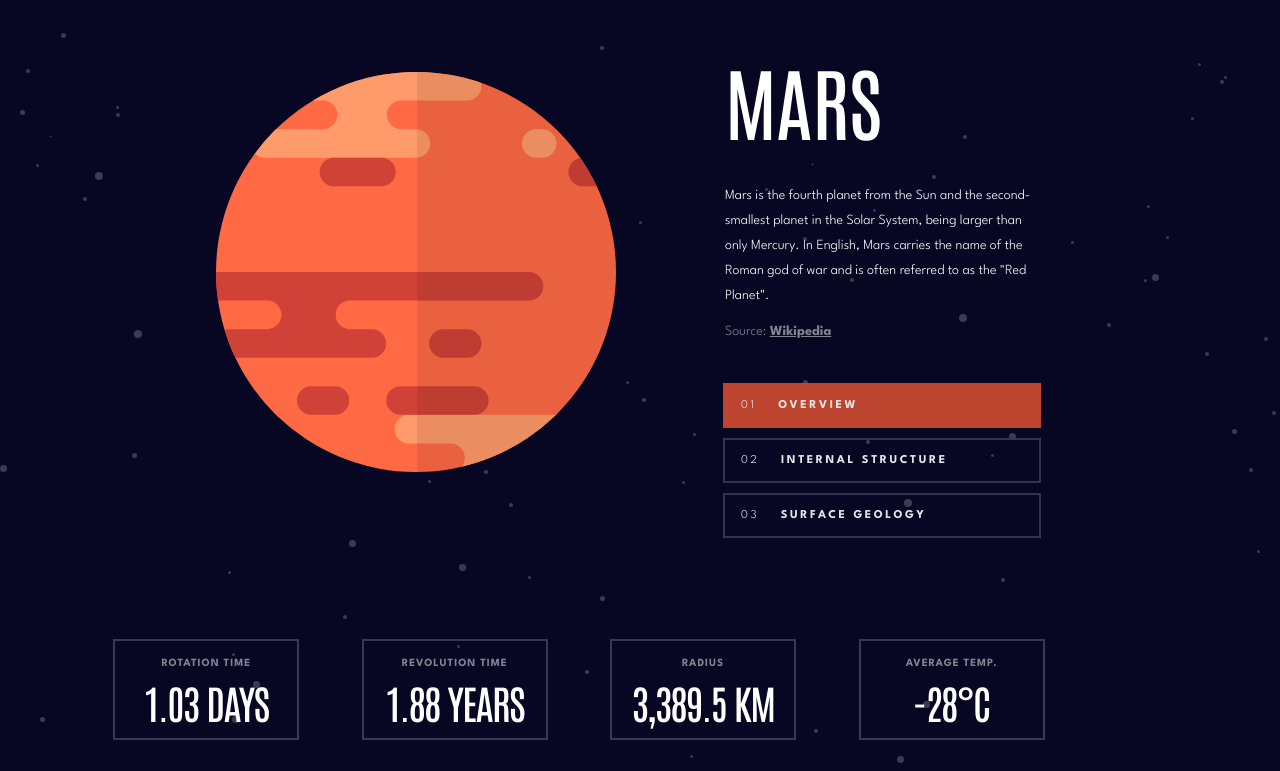
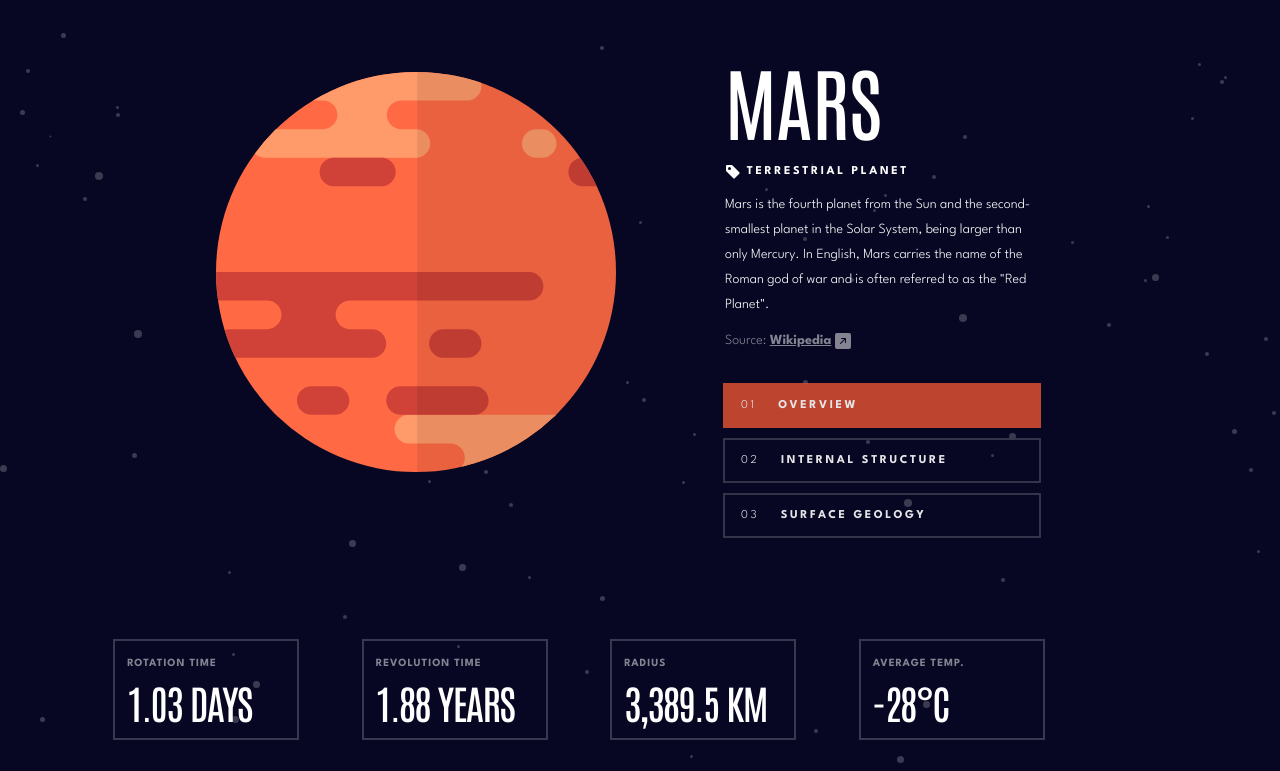
Before and after one commit to SimaElisabeta/Planets-fact-site, a Django app: page /Mars/1/ in a window 1280 px wide. Shown: the part 92-863 px from the top of the page. Run offline with Django 4.2, Linux system fonts and the light colour scheme; data comes from the database, SQL or seed files in the repository; both versions use the stored data as it was after the commit.

Commit message:
added PlanetType model and linked category to all Planets

```diff
--- a/plantes_fact_site/planets_app/admin.py
+++ b/plantes_fact_site/planets_app/admin.py
@@ -1,5 +1,6 @@
 from django.contrib import admin
-from .models import Planet
+from .models import Planet, PlanetType
 
 # Register your models here.
 admin.site.register(Planet)
+admin.site.register(PlanetType)
--- a/plantes_fact_site/planets_app/models.py
+++ b/plantes_fact_site/planets_app/models.py
@@ -3,7 +3,28 @@ from django.core.validators import FileExtensionValidator
 
 
 # Create your models here.
+class PlanetType(models.Model):
+    TERESTRIAL_PLANET = "TP"
+    GAS_GIANT = "GGP"
+
+    PLANET_TYPES_CATEGORY = [
+        (TERESTRIAL_PLANET, "Terrestrial Planet"),
+        (GAS_GIANT, "Gas Giant")
+    ]
+
+    planet_category = models.CharField(max_length=3, choices=PLANET_TYPES_CATEGORY)
+
+    def __str__(self):
+        # tuple to dict conversion -> example: {'TP': 'Terrestrial Planet', 'GGP': 'Gas Giant'}
+        planet_category_dict = dict(self.PLANET_TYPES_CATEGORY)
+
+        # storing value, where self.planet_category represents the key for the value I want to store
+        category_full_name = planet_category_dict[self.planet_category]
+        return f"{category_full_name}"
+
+
 class Planet(models.Model):
+    category_id = models.ForeignKey(PlanetType, on_delete=models.CASCADE, default=1)
     name = models.CharField(max_length=50)
     overview = models.TextField()
     overview_source = models.URLField()
--- a/plantes_fact_site/static/css/main_style.css
+++ b/plantes_fact_site/static/css/main_style.css
@@ -386,6 +386,21 @@ button {
   margin-bottom: 0 !important;
 }
 
+.planet-details-h-body h3 {
+  text-align: left !important;
+  margin-bottom: 0.5rem !important;
+}
+
+.planet-details-h-footer h4{
+  text-align: left !important;
+  margin-bottom: 0 !important;
+}
+
+.planet-details-h-footer h2 {
+  text-align: left !important;
+  margin-bottom: 0 !important;
+}
+
 
 #bg-body {
   background: url('images/background-stars.svg'), var(--black);
--- a/plantes_fact_site/templates/planets_app/planet_detail.html
+++ b/plantes_fact_site/templates/planets_app/planet_detail.html
@@ -13,24 +13,29 @@
 <!-- PLANET DETAILS CONTENT -->
 {% block body_block %}
 
-
 <div class="container-fluid row p-5">
     <!-- Col left-->
     <div class="col-lg-7" style="text-align:center">
         <!-- Tab panes img-->
         <div class="tab-content">
             <div id="target1-img" class="container tab-pane{% if active_section == '1' %} active {% endif %}"><br>
-                    <img alt="{{ planet.name }} Overview" title="{{ planet.name }} Overview" src="{{ planet.planet_image.url }}" width="400">
+                <img alt="{{ planet.name }} Overview" title="{{ planet.name }} Overview"
+                     src="{{ planet.planet_image.url }}" width="400">
             </div>
-                <div id="target2-img" class="container tab-pane fade{% if active_section == '2' %} active show {% endif %}"><br>
-                    <img alt="{{ planet.name }} Internal" title="{{ planet.name }} Internal" src="{{ planet.internal_image.url }}" width="400">
+            <div id="target2-img"
+                 class="container tab-pane fade{% if active_section == '2' %} active show {% endif %}"><br>
+                <img alt="{{ planet.name }} Internal" title="{{ planet.name }} Internal"
+                     src="{{ planet.internal_image.url }}" width="400">
             </div>
-                <div id="target3-img" class="container tab-pane fade{% if active_section == '3' %} active show {% endif %}"><br>
+            <div id="target3-img"
+                 class="container tab-pane fade{% if active_section == '3' %} active show {% endif %}"><br>
                 <div class="img-bottom">
-                        <img alt="{{ planet.name }} Overview" title="{{ planet.name }} Overview" src="{{ planet.planet_image.url }}" width="400">
+                    <img alt="{{ planet.name }} Overview" title="{{ planet.name }} Overview"
+                         src="{{ planet.planet_image.url }}" width="400">
                 </div>
                 <div class="img-top">
-                        <img alt="{{ planet.name }} Surface" title="{{ planet.name }} Surface" src="{{ planet.geology_image.url }}" width="100">
+                    <img alt="{{ planet.name }} Surface" title="{{ planet.name }} Surface"
+                         src="{{ planet.geology_image.url }}" width="100">
                 </div>
             </div>
         </div>
@@ -42,19 +47,46 @@
 
         <div style="height:330px">
             <!-- Tab panes text-->
-                <div class="tab-content h-50">
+            <div class="tab-content h-50 planet-details-h-body">
                 <h1>{{ planet.name }}</h1>
-                    <div id="target1" class="tab-pane{% if active_section == '1' %} active {% endif %}"><br>
+                <h3>
+                    <svg xmlns="http://www.w3.org/2000/svg" width="16" height="16" fill="currentColor"
+                         class="bi bi-tag-fill" viewBox="0 0 16 16">
+                        <path d="M2 1a1 1 0 0 0-1 1v4.586a1 1 0 0 0 .293.707l7 7a1 1 0 0 0 1.414 0l4.586-4.586a1 1 0 0 0 0-1.414l-7-7A1 1 0 0 0 6.586 1H2zm4 3.5a1.5 1.5 0 1 1-3 0 1.5 1.5 0 0 1 3 0z"/>
+                    </svg>
+                    {{ planet.category_id }}
+                </h3>
+
+                <div id="target1" class="tab-pane{% if active_section == '1' %} active {% endif %}">
                     <p style="height:120px">{{ planet.overview }}</p>
-                        <p class="p-source">Source: <a href="{{ planet.overview_source }}">Wikipedia</a></p>
+                    <p class="p-source">Source:
+                        <a href="{{ planet.overview_source }}">Wikipedia</a>
+                        <svg xmlns="http://www.w3.org/2000/svg" width="16" height="16" fill="currentColor"
+                             class="bi bi-arrow-up-right-square-fill" viewBox="0 0 16 16">
+                            <path d="M14 0a2 2 0 0 1 2 2v12a2 2 0 0 1-2 2H2a2 2 0 0 1-2-2V2a2 2 0 0 1 2-2h12zM5.904 10.803 10 6.707v2.768a.5.5 0 0 0 1 0V5.5a.5.5 0 0 0-.5-.5H6.525a.5.5 0 1 0 0 1h2.768l-4.096 4.096a.5.5 0 0 0 .707.707z"/>
+                        </svg>
+                    </p>
                 </div>
                 <div id="target2" class="tab-pane fade{% if active_section == '2' %} active show {% endif %}"><br>
                     <p style="height:120px">{{ planet.structure }}</p>
-                        <p class="p-source">Source: <a href="{{ planet.structure_source }}">Wikipedia</a></p>
+                    <p class="p-source">Source:
+                        <a href="{{ planet.structure_source }}">Wikipedia</a>
+                        <svg xmlns="http://www.w3.org/2000/svg" width="16" height="16" fill="currentColor"
+                             class="bi bi-arrow-up-right-square-fill" viewBox="0 0 16 16">
+                            <path d="M14 0a2 2 0 0 1 2 2v12a2 2 0 0 1-2 2H2a2 2 0 0 1-2-2V2a2 2 0 0 1 2-2h12zM5.904 10.803 10 6.707v2.768a.5.5 0 0 0 1 0V5.5a.5.5 0 0 0-.5-.5H6.525a.5.5 0 1 0 0 1h2.768l-4.096 4.096a.5.5 0 0 0 .707.707z"/>
+                        </svg>
+                    </p>
                 </div>
                 <div id="target3" class="tab-pane fade{% if active_section == '3' %} active show {% endif %}"><br>
                     <p style="height:120px">{{ planet.geology }}</p>
-                        <p class="p-source">Source: <a href="{{ planet.geology_source }}">Wikipedia</a></p>
+                    <p class="p-source">Source:
+                        <a href="{{ planet.geology_source }}">Wikipedia</a>
+                        <svg xmlns="http://www.w3.org/2000/svg" width="16" height="16" fill="currentColor"
+                             class="bi bi-arrow-up-right-square-fill" viewBox="0 0 16 16">
+                            <path d="M14 0a2 2 0 0 1 2 2v12a2 2 0 0 1-2 2H2a2 2 0 0 1-2-2V2a2 2 0 0 1 2-2h12zM5.904 10.803 10 6.707v2.768a.5.5 0 0 0 1 0V5.5a.5.5 0 0 0-.5-.5H6.525a.5.5 0 1 0 0 1h2.768l-4.096 4.096a.5.5 0 0 0 .707.707z"/>
+                        </svg>
+                    </p>
+
                 </div>
             </div>
         </div>
@@ -62,13 +94,19 @@
         <!-- Nav pills -->
         <ul class="nav nav-pills flex-column col-12" role="tablist">
             <li class="nav-item">
-                    <a class="nav-link-custom {% if active_section == '1' %} active {% endif %}" href="{% url 'planets_app:planet_detail' planet_name=active_planet planet_section=1 %}">01 <span> Overview</span> </a>
+                <a class="nav-link-custom {% if active_section == '1' %} active {% endif %}"
+                   href="{% url 'planets_app:planet_detail' planet_name=active_planet planet_section=1 %}">01 <span> Overview</span>
+                </a>
             </li>
             <li class="nav-item">
-                    <a class="nav-link-custom {% if active_section == '2' %} active {% endif %}" href="{% url 'planets_app:planet_detail' planet_name=active_planet planet_section=2 %}">02 <span> Internal structure</span> </a>
+                <a class="nav-link-custom {% if active_section == '2' %} active {% endif %}"
+                   href="{% url 'planets_app:planet_detail' planet_name=active_planet planet_section=2 %}">02 <span> Internal structure</span>
+                </a>
             </li>
             <li class="nav-item">
-                    <a class="nav-link-custom {% if active_section == '3' %} active {% endif %}" href="{% url 'planets_app:planet_detail' planet_name=active_planet planet_section=3 %}">03 <span> Surface geology</span> </a>
+                <a class="nav-link-custom {% if active_section == '3' %} active {% endif %}"
+                   href="{% url 'planets_app:planet_detail' planet_name=active_planet planet_section=3 %}">03 <span> Surface geology</span>
+                </a>
             </li>
         </ul>
 
@@ -79,22 +117,22 @@
 <!-- Footer-->
 <div class="container mt-5">
     <div class="row">
-            <div class="col-sm-2 col-border">
+        <div class="col-sm-2 col-border planet-details-h-footer">
             <h4>Rotation time</h4>
             <h2>{{ planet.rotation }}</h2>
         </div>
 
-            <div class="col-sm-2 col-border">
+        <div class="col-sm-2 col-border planet-details-h-footer">
             <h4>Revolution time</h4>
             <h2>{{ planet.revolution }}</h2>
         </div>
 
-            <div class="col-sm-2 col-border">
+        <div class="col-sm-2 col-border planet-details-h-footer">
             <h4>Radius</h4>
             <h2>{{ planet.radius }}</h2>
         </div>
 
-             <div class="col-sm-2 col-border">
+        <div class="col-sm-2 col-border planet-details-h-footer">
             <h4>Average temp.</h4>
             <h2>{{ planet.temperature }}</h2>
         </div>
```
Also changed, not shown: plantes_fact_site/templates/planets_app/compare_planets.html (+4 -4 lines), plantes_fact_site/db.sqlite3, plantes_fact_site/planets_app/migrations/0002_planettype.py (added), plantes_fact_site/planets_app/migrations/0003_planet_category_id.py (added). Lines whose indentation alone changed are shown as unchanged.
